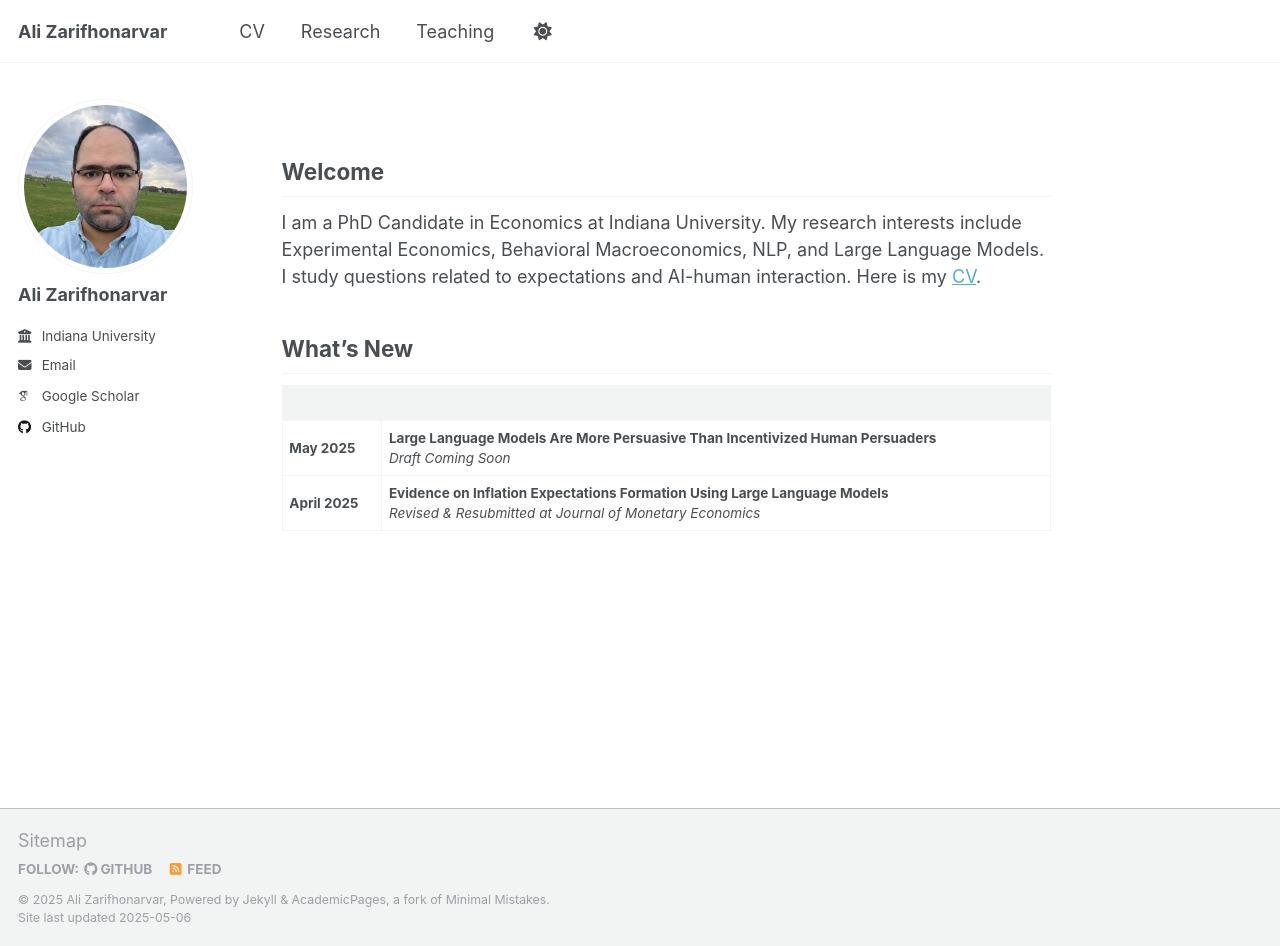
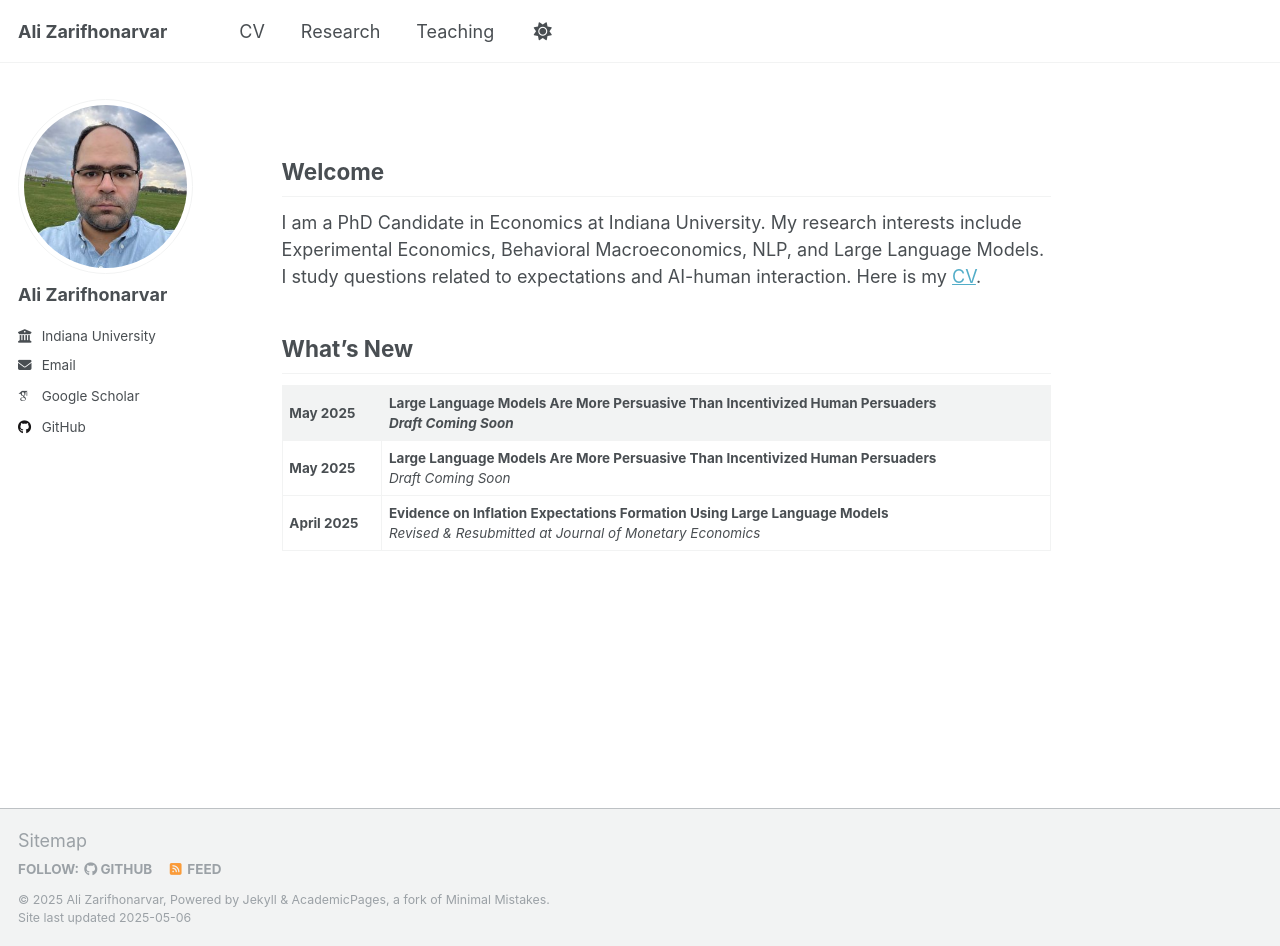
Before and after one commit to alizarif/alizarif.github.io, a Jekyll site: the page built from _pages/about.md, in a window 1280 px wide and 946 px high. Built offline with Jekyll 4.4.1, drawn with Linux system fonts in a browser that asks for light colours; some web fonts are replaced.

Commit message:
Update about.md

```diff
--- a/_pages/about.md
+++ b/_pages/about.md
@@ -12,7 +12,7 @@ I am a PhD Candidate in Economics at Indiana University. My research interests i
 
 ## What's New
 
-|  |  |
+| **May 2025** | **Large Language Models Are More Persuasive Than Incentivized Human Persuaders** <br> *Draft Coming Soon* |
 |------|------------|
 | **May 2025** | **Large Language Models Are More Persuasive Than Incentivized Human Persuaders** <br> *Draft Coming Soon* |
 | **April 2025** | **Evidence on Inflation Expectations Formation Using Large Language Models** <br> *Revised & Resubmitted at Journal of Monetary Economics* |
```
